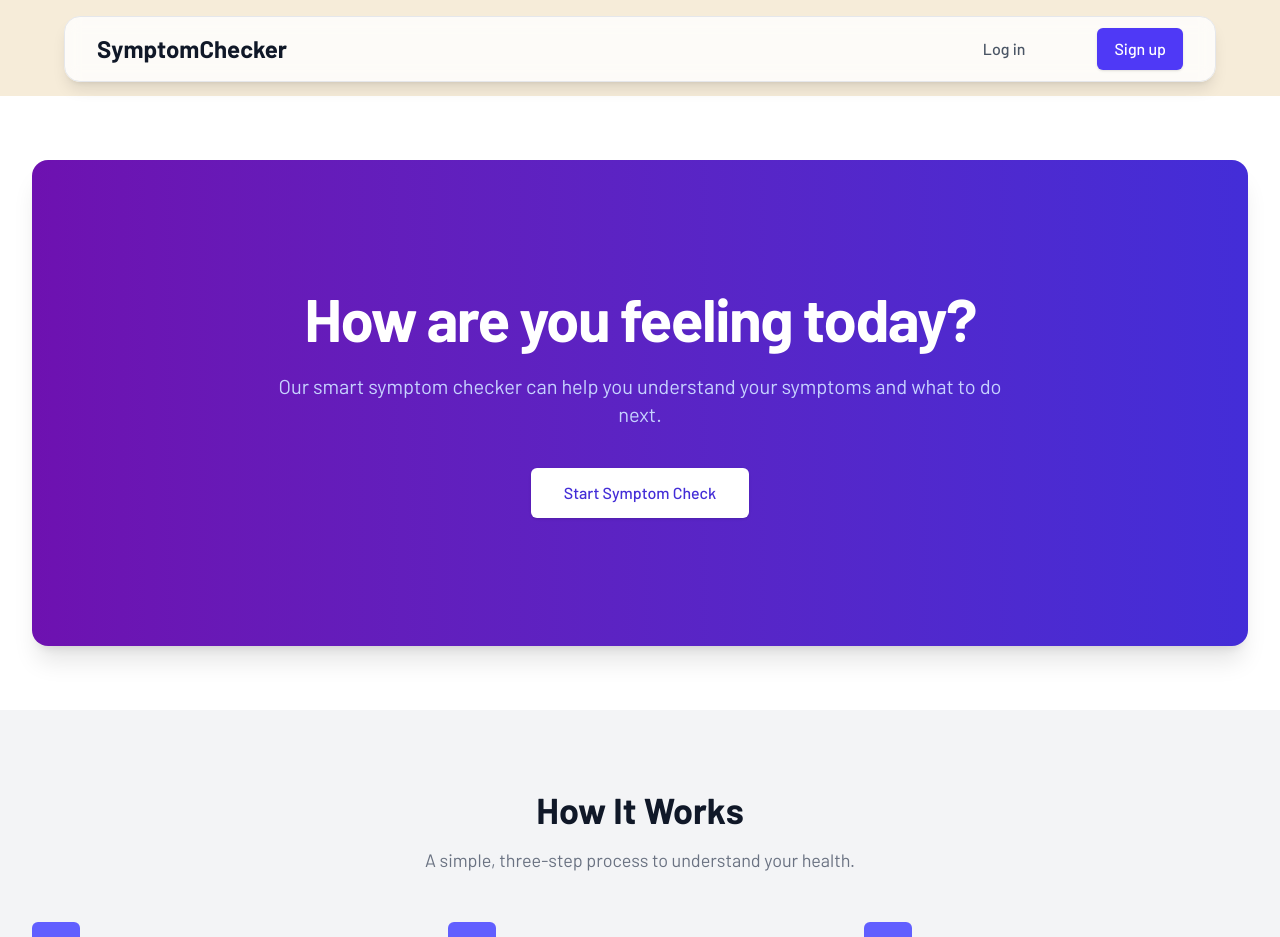
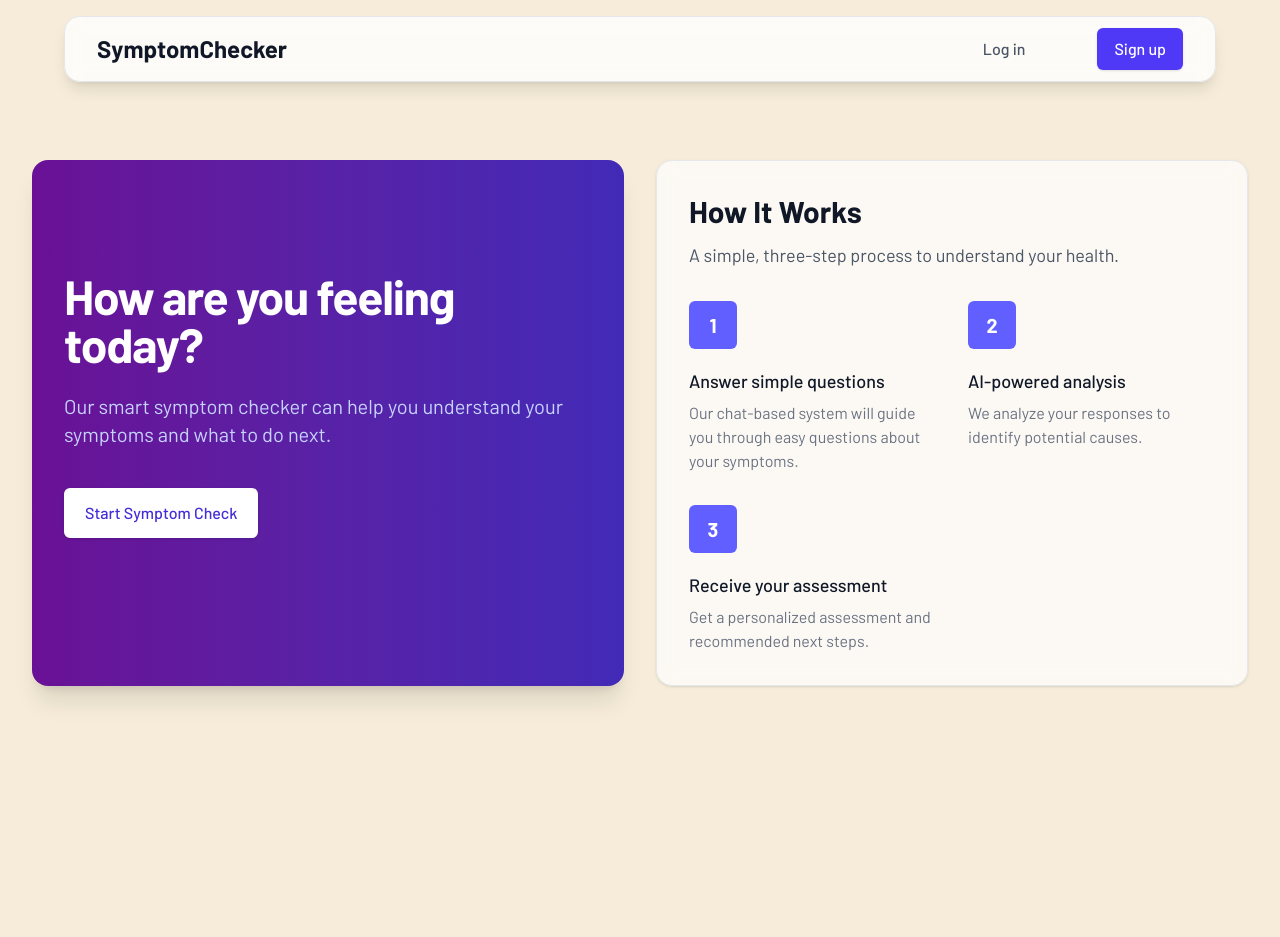
Before and after one commit to AlwinChong02/symptom-tracker, a Next.js app: page / in a window 1280 px wide. Shown: the top 937 px of the page. After the commit the page ends 800 px from the top, so only its background shows below. Built offline with nearby package versions, Linux system fonts and the light colour scheme.

Commit message:
update homepage UI

```diff
--- a/app/page.tsx
+++ b/app/page.tsx
@@ -1,7 +1,6 @@
 "use client";
 
 import Link from 'next/link';
-import Navbar from '../components/Navbar';
 import { useAuth } from '../lib/authContext';
 
 const Feature = ({ title, description, step }: { title: string, description: string, step: string }) => (
@@ -20,74 +19,65 @@ export default function Home() {
   const { user } = useAuth();
 
   return (
-    <div className="bg-white">
+    <div>
       <main>
-        <div className="relative">
-          <div className="max-w-7xl mx-auto py-12 px-4 sm:px-6 lg:py-16 lg:px-8">
-            <div className="relative shadow-xl sm:rounded-2xl sm:overflow-hidden">
+        <div className="max-w-7xl mx-auto px-4 sm:px-6 lg:px-8 py-12 lg:py-16">
+          <div className="grid grid-cols-1 lg:grid-cols-2 gap-8 items-stretch">
+            {/* Left: Symptom Checker */}
+            <section className="relative shadow-xl rounded-2xl overflow-hidden">
               <div className="absolute inset-0">
                 <div className="absolute inset-0 bg-gradient-to-r from-purple-800 to-indigo-700 mix-blend-multiply" />
               </div>
-              <div className="relative px-4 py-16 sm:px-6 sm:py-24 lg:py-32 lg:px-8">
-                <h1 className="text-center text-4xl font-extrabold tracking-tight sm:text-5xl lg:text-6xl">
-                  <span className="block text-white">How are you feeling today?</span>
+              <div className="relative px-6 py-16 sm:px-8 sm:py-24 lg:py-28">
+                <h1 className="text-4xl font-extrabold tracking-tight sm:text-5xl lg:text-5xl text-white">
+                  How are you feeling today?
                 </h1>
-                <p className="mt-6 max-w-lg mx-auto text-center text-xl text-indigo-200 sm:max-w-3xl">
+                <p className="mt-6 max-w-xl text-xl text-indigo-200">
                   Our smart symptom checker can help you understand your symptoms and what to do next.
                 </p>
-                <div className="mt-10 max-w-sm mx-auto sm:max-w-none sm:flex sm:justify-center">
-                  <div className="space-y-4 sm:space-y-0 sm:mx-auto sm:inline-grid sm:gap-5">
+                <div className="mt-10 flex flex-col sm:flex-row gap-4">
                   <Link
                     href="/symptom-checker"
-                      className="flex items-center justify-center px-4 py-3 border border-transparent text-base font-medium rounded-md shadow-sm text-indigo-700 bg-white hover:bg-indigo-50 sm:px-8"
+                    className="inline-flex items-center justify-center px-5 py-3 border border-transparent text-base font-medium rounded-md shadow-sm text-indigo-700 bg-white hover:bg-indigo-50"
                   >
                     Start Symptom Check
                   </Link>
                   {user && (
                     <Link
                       href="/history"
-                        className="flex items-center justify-center px-4 py-3 border border-transparent text-base font-medium rounded-md shadow-sm text-white bg-indigo-500 hover:bg-indigo-600 sm:px-8"
+                      className="inline-flex items-center justify-center px-5 py-3 border border-transparent text-base font-medium rounded-md shadow-sm text-white bg-indigo-500 hover:bg-indigo-600"
                     >
                       View History
                     </Link>
                   )}
                 </div>
               </div>
+            </section>
+
+            {/* Right: How it works */}
+            <section className="bg-white/70 backdrop-blur border border-gray-200 rounded-2xl p-8 shadow-sm">
+              <div>
+                <h2 className="text-3xl font-extrabold text-gray-900">How It Works</h2>
+                <p className="mt-3 text-lg text-gray-600">A simple, three-step process to understand your health.</p>
               </div>
-            </div>
-          </div>
-        </div>
-
-        {/* How it works section */}
-        <div className="bg-gray-100 py-20">
-          <div className="max-w-7xl mx-auto px-4 sm:px-6 lg:px-8">
-            <div className="text-center">
-              <h2 className="text-3xl font-extrabold text-gray-900 sm:text-4xl">
-                How It Works
-              </h2>
-              <p className="mt-4 text-lg text-gray-500">
-                A simple, three-step process to understand your health.
-              </p>
-            </div>
-            <div className="mt-12">
-              <div className="grid grid-cols-1 gap-8 sm:grid-cols-2 lg:grid-cols-3">
+              <div className="mt-8 grid grid-cols-1 gap-8 sm:grid-cols-2">
                 <Feature
                   step="1"
                   title="Answer simple questions"
-                  description="Our chat-based system will guide you through a series of easy-to-understand questions about your symptoms."
+                  description="Our chat-based system will guide you through easy questions about your symptoms."
                 />
                 <Feature
                   step="2"
                   title="AI-powered analysis"
-                  description="Our intelligent system analyzes your responses against a vast medical database to identify potential causes."
+                  description="We analyze your responses to identify potential causes."
                 />
                 <Feature
                   step="3"
                   title="Receive your assessment"
-                  description="Get a personalized health assessment that explains possible conditions and recommends next steps."
+                  description="Get a personalized assessment and recommended next steps."
                 />
               </div>
-            </div>
+            </section>
           </div>
         </div>
       </main>
```
Lines whose indentation alone changed are shown as unchanged.
